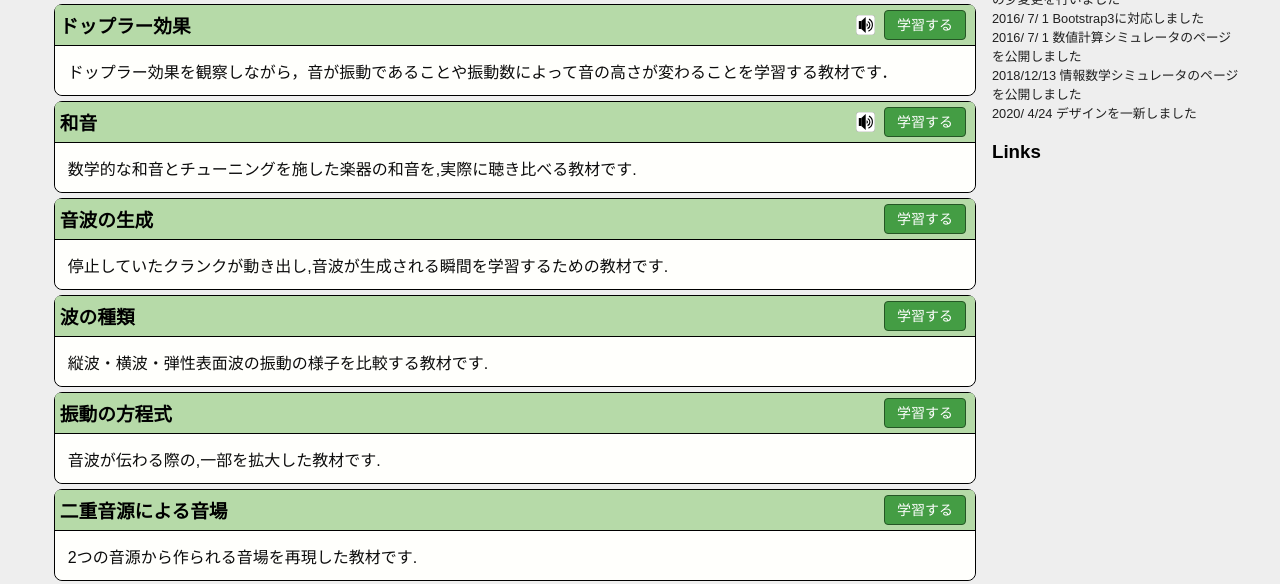
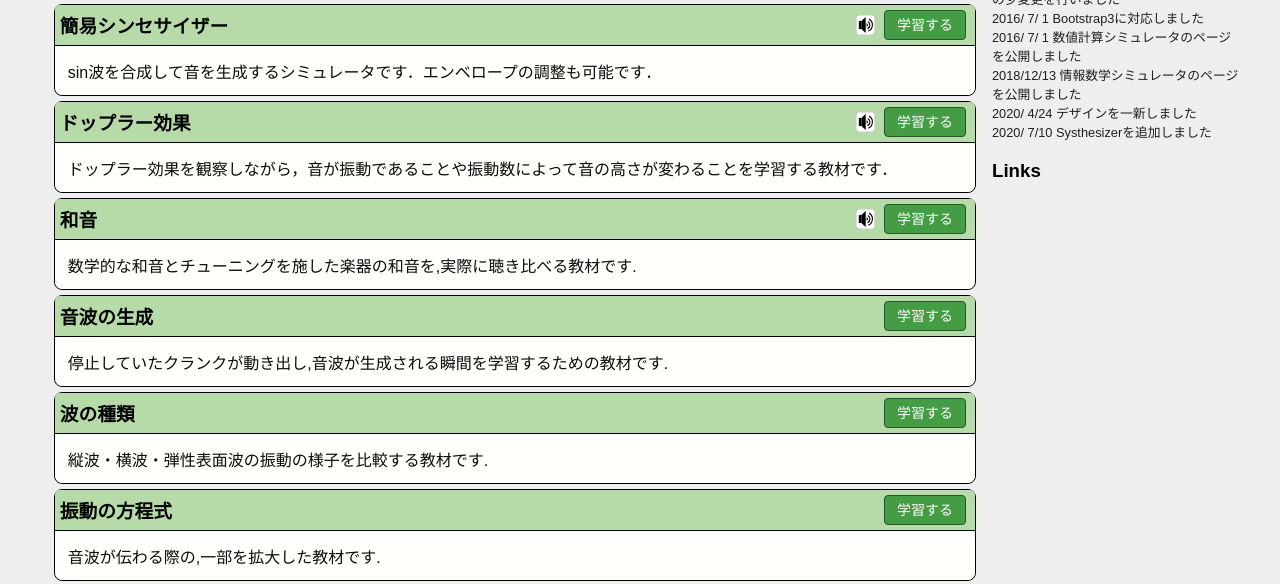
Before and after one commit to sudahiroshi/www_sudalab, a plain HTML site: page index.html in a window 1280 px wide. Shown: the part 204-788 px from the top of the page. Drawn offline with Linux system fonts and the light colour scheme.

Commit message:
synthesizer added

```diff
--- a/index.html
+++ b/index.html
@@ -30,6 +30,20 @@
         </article>
 <!--ここからシミュレータ一覧-->
 <article class="simulator">
+  <div class="simulator_header">
+  <span class="simulator_title">簡易シンセサイザー</span>
+  <span class="right">
+  <span class="icons"> <img src="images/spk_wb.svg" class="icon" title="音が出ます"　alt="音が出ます"></img> </span>
+  <a href="./synthesizer/" class="learn">学習する</a>
+  </span>
+  </div>
+  <div class="description">
+  <div class="left">
+  <p>sin波を合成して音を生成するシミュレータです．エンベロープの調整も可能です．</p>
+  </div>
+  </div>
+  </article>
+  <article class="simulator">
   <div class="simulator_header">
   <span class="simulator_title">ドップラー効果</span>
   <span class="right">
@@ -183,6 +197,7 @@
   </div>
   </div>
   </article>
+
 <!--ここまでシミュレータ一覧-->
       </main>
 
@@ -198,6 +213,7 @@
           <p>2016/ 7/ 1 数値計算シミュレータのページを公開しました</p>
           <p>2018/12/13 情報数学シミュレータのページを公開しました</p>
           <p>2020/ 4/24 デザインを一新しました</p>
+          <p>2020/ 7/10 Systhesizerを追加しました</p>
         </article>
         <article>
           <h3>Links</h3>
```
Also changed, not shown: template_acoust.js (+7 -0 lines), 2 other files.
